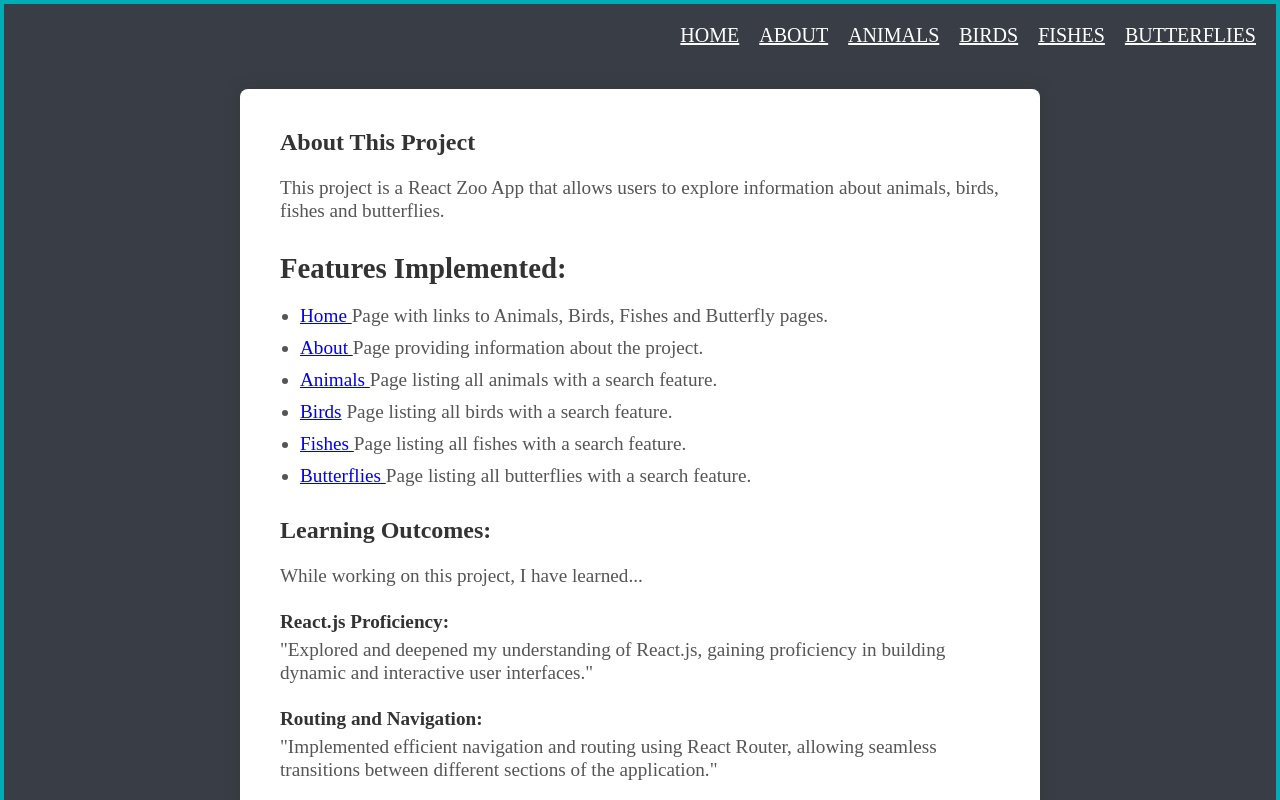
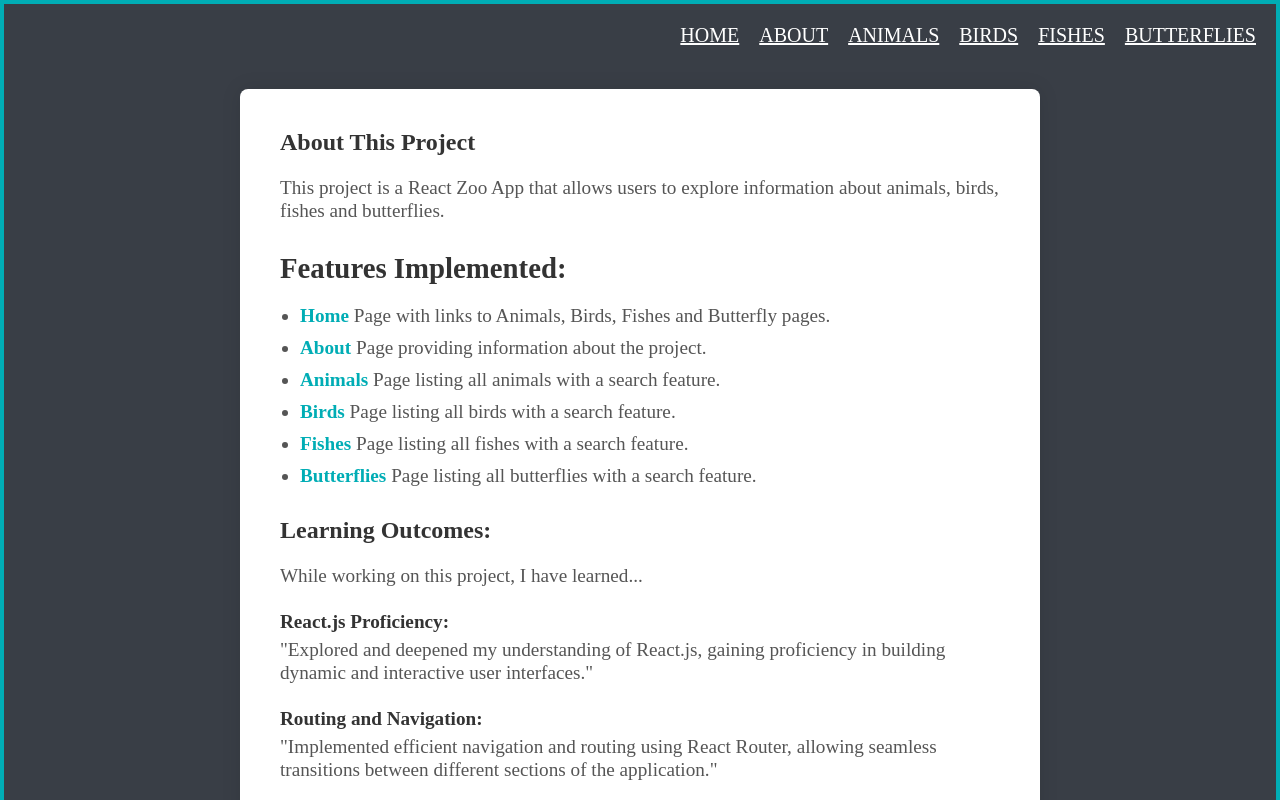
Before and after one commit to mohsinrony/Zoo_App, a React (Vite) app: page /about in a window 1280 px wide. Shown: the top 800 px of the page. Built offline with nearby package versions, Linux system fonts and the light colour scheme; the HTML template or start-up script is replaced by a standard one.

Commit message:
add styles to the links

```diff
--- a/src/styles/About.css
+++ b/src/styles/About.css
@@ -47,3 +47,23 @@
   color: #333;
   line-height: 1.6;
 }
+.about-content a {
+  color: #00ADB5;
+  text-decoration: none;
+  font-weight: bold;
+  position: relative;
+}
+
+.about-content a::after {
+  content: '';
+  width: 0;
+  height: 3px;
+  background: #60e067;
+  position: absolute;
+  left: 0;
+  bottom: -6px;
+  transition: 0.5s;
+}
+.about-content a:hover::after {
+  width: 100%;
+}
```
